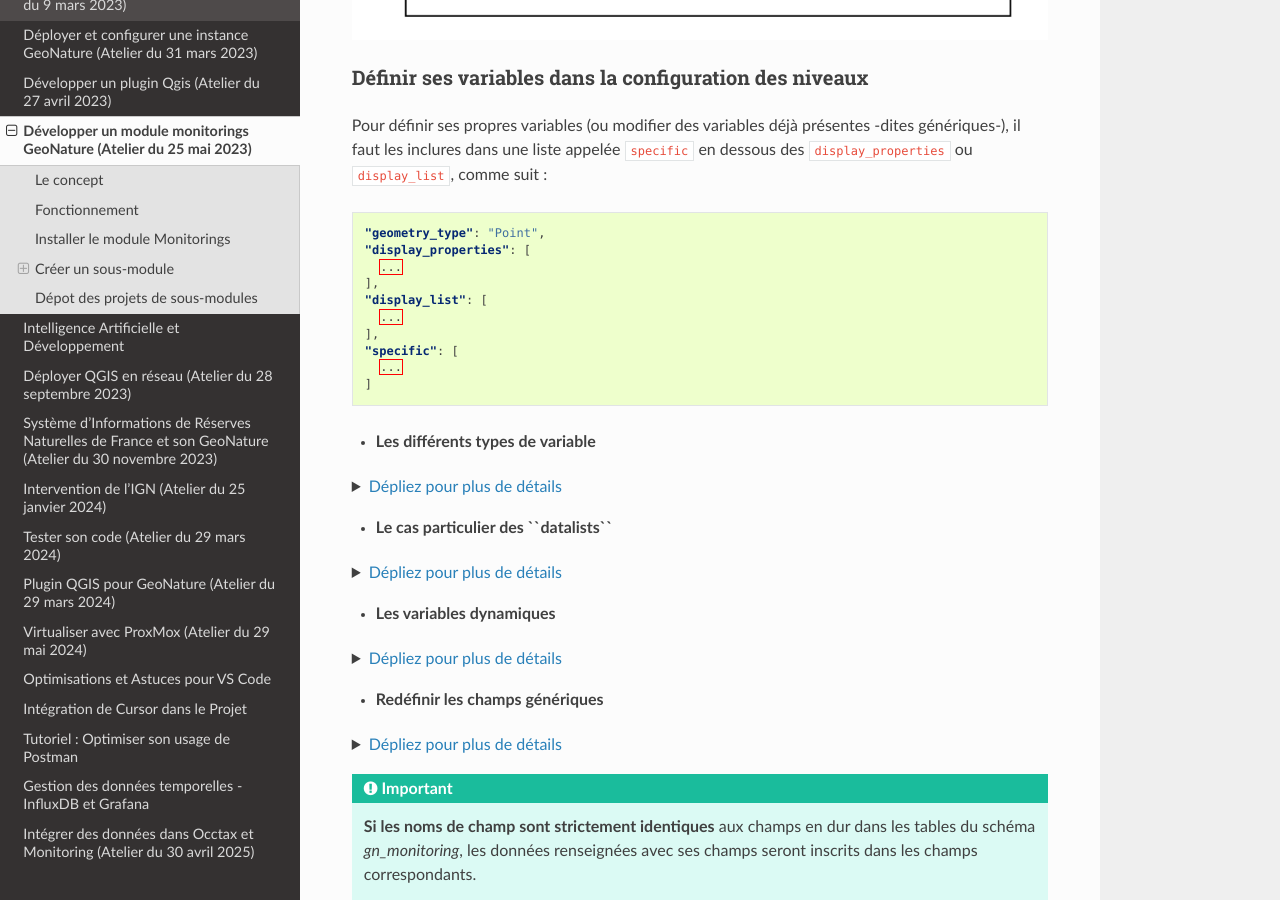
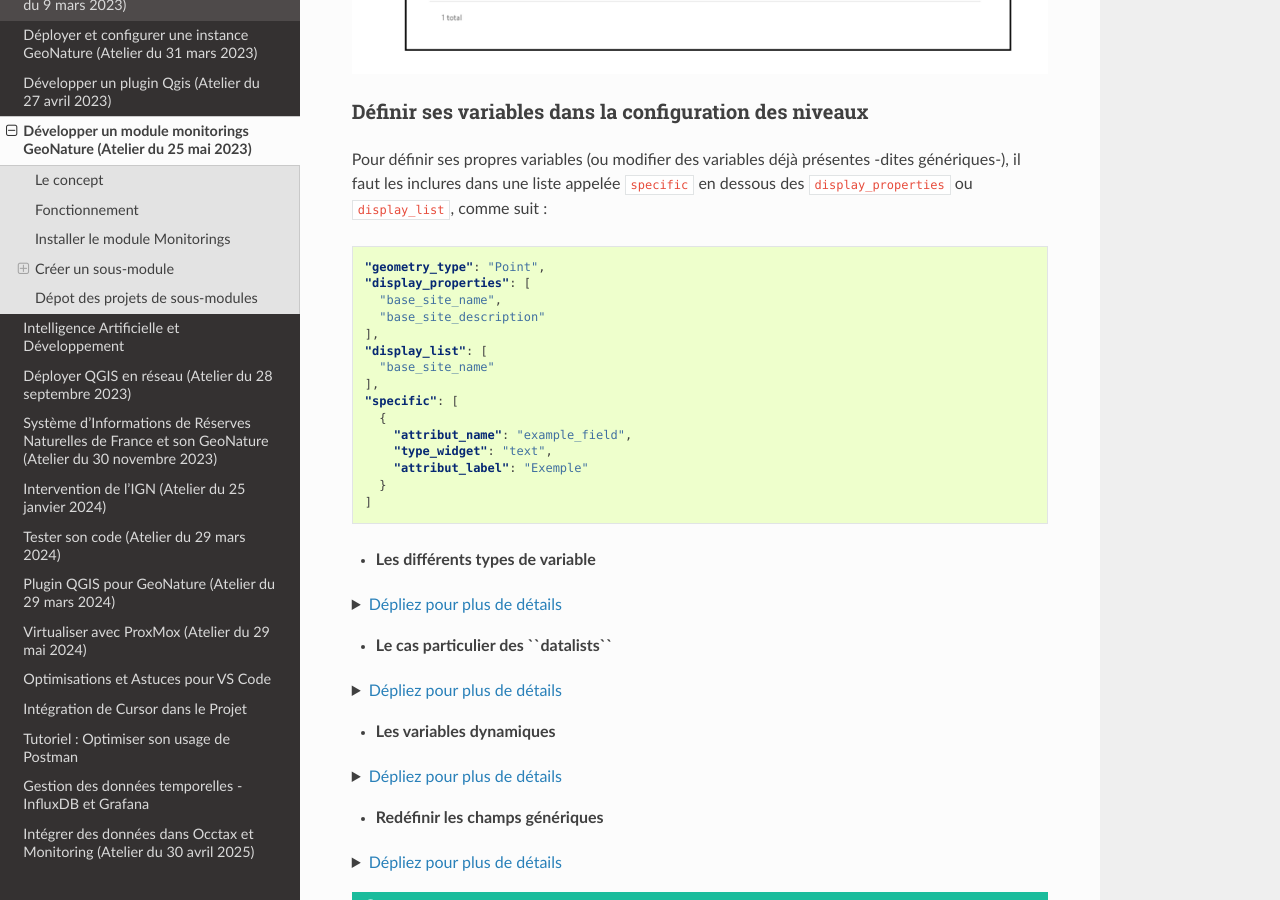
Before and after one commit to RNF-SI/tutos_atelier_si, a Sphinx documentation site: the page built from source/gn_monitoring.rst, in a window 1280 px wide and 900 px high, scrolled down 6523 px. Built offline with Sphinx 7.4.7 and the Read the Docs theme 3.1.0, drawn with Linux system fonts in a browser that asks for light colours; some of the changed text lies outside the part shown.

Commit message:
edit import occtax

```diff
--- a/source/gn_monitoring.rst
+++ b/source/gn_monitoring.rst
@@ -304,9 +304,11 @@ Un certain nombre de champs sont obligatoires à renseigner dans chaque table de
     .. code-block:: json
 
         {
-        "geometry_type": "Point", # Point, LineString ou Polygon
+        "geometry_type": "Point",
         "display_properties": [
-        ...
+            "base_site_name",
+            "base_site_description"
+        ]
         }
 
 - **Les Visites** ``visit.json``
@@ -366,13 +368,18 @@ Pour définir ses propres variables (ou modifier des variables déjà présentes
 
   "geometry_type": "Point",
   "display_properties": [
-    ...
+    "base_site_name",
+    "base_site_description"
   ],
   "display_list": [
-    ...
+    "base_site_name"
   ],
   "specific": [
-    ...
+    {
+      "attribut_name": "example_field",
+      "type_widget": "text",
+      "attribut_label": "Exemple"
+    }
   ]
 
 - **Les différents types de variable**
@@ -388,7 +395,7 @@ Ci-dessous un résumé des types de champs possibles :
 
   .. code-block:: json
 
-      nom_contact": {
+      "nom_contact": {
           "type_widget": "text",
           "attribut_label": "Nom du contact"
       }
--- a/source/influxdb.rst
+++ b/source/influxdb.rst
@@ -81,7 +81,7 @@ Mais attention, il faut un csv annoté, un csv classique ne fonctionnera pas. Pa
 
 Voici un exemple de structure fourni dans la doc de influxdata :
 
-.. code-block:: csv
+.. code-block:: text
 
     #group,false,false,true,true,false,false,true,true,true,true
     #datatype,string,long,dateTime:RFC3339,dateTime:RFC3339,dateTime:RFC3339,double,string,string,string,string
```
Also changed, not shown: source/gn_integration_bdd.rst (+8 -8 lines).
